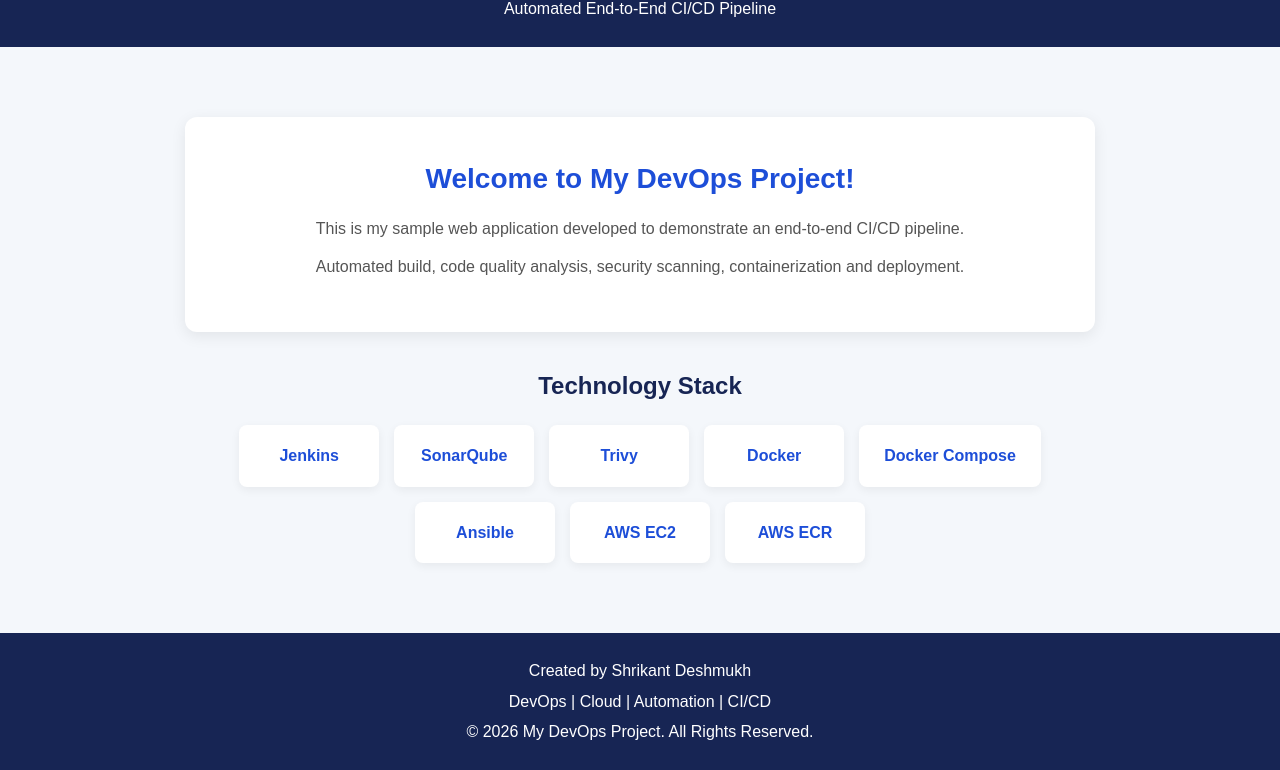
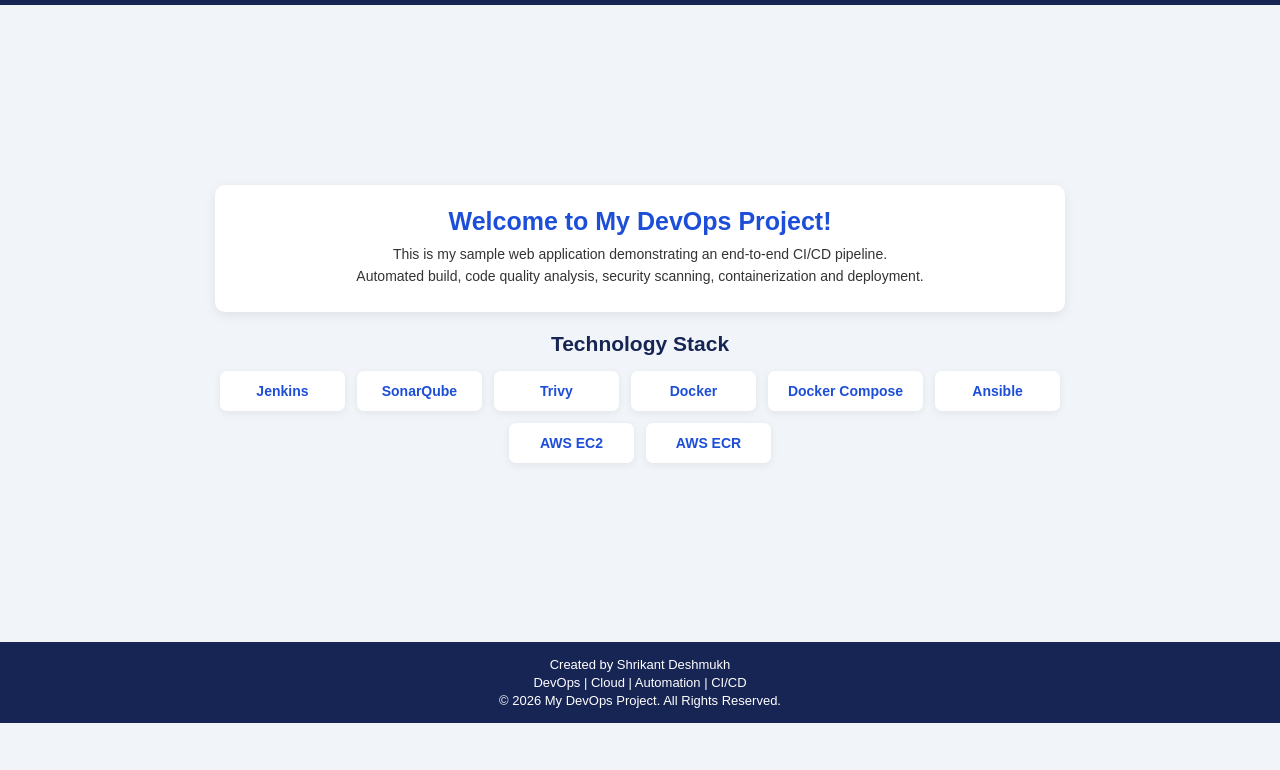
Before and after one commit to shreevdeshmukh/sonarqube-demo-new, a plain HTML site: page index.html in a window 1280 px wide. Shown: the part 77-847 px from the top of the page. After the commit the page ends 800 px from the top, so only its background shows below. Drawn offline with Linux system fonts and the light colour scheme.

Commit message:
uodated the index file

```diff
--- a/index.html
+++ b/index.html
@@ -14,97 +14,143 @@
 
       body {
         font-family: Arial, sans-serif;
-        background: #f4f7fb;
+        background: #f1f5f9;
         color: #333;
-        line-height: 1.6;
+        min-height: 100vh;
+        display: flex;
+        flex-direction: column;
+        overflow: hidden;
       }
 
       header {
         background: #172554;
         color: white;
-        padding: 25px 20px;
         text-align: center;
+        padding: 16px 10px;
       }
 
       header h1 {
-        font-size: 30px;
+        font-size: 26px;
+        margin-bottom: 3px;
       }
 
-      .container {
-        max-width: 950px;
-        margin: 50px auto;
-        padding: 20px;
+      header p {
+        font-size: 14px;
+      }
+
+      main {
+        flex: 1;
+        display: flex;
+        flex-direction: column;
+        justify-content: center;
+        align-items: center;
+        padding: 15px;
+        gap: 20px;
       }
 
       .welcome {
         background: white;
-        padding: 40px 25px;
-        border-radius: 12px;
+        width: 100%;
+        max-width: 850px;
         text-align: center;
-        box-shadow: 0 4px 15px rgba(0, 0, 0, 0.08);
+        padding: 22px 15px;
+        border-radius: 10px;
+        box-shadow: 0 3px 12px rgba(0, 0, 0, 0.08);
       }
 
       .welcome h2 {
         color: #1d4ed8;
-        margin-bottom: 15px;
-        font-size: 28px;
+        font-size: 25px;
+        margin-bottom: 10px;
       }
 
       .welcome p {
-        margin-bottom: 12px;
-        color: #555;
+        font-size: 14px;
+        margin: 6px 0;
       }
 
       .tech-stack {
-        margin-top: 35px;
         text-align: center;
+        width: 100%;
       }
 
       .tech-stack h2 {
-        margin-bottom: 20px;
         color: #172554;
+        margin-bottom: 15px;
+        font-size: 21px;
       }
 
       .cards {
         display: flex;
         flex-wrap: wrap;
         justify-content: center;
-        gap: 15px;
+        gap: 12px;
+        max-width: 850px;
+        margin: auto;
       }
 
       .card {
         background: white;
-        padding: 18px 25px;
-        border-radius: 8px;
-        min-width: 140px;
-        box-shadow: 0 3px 10px rgba(0, 0, 0, 0.06);
+        padding: 12px 20px;
+        border-radius: 7px;
+        min-width: 125px;
+        font-size: 14px;
         font-weight: bold;
         color: #1d4ed8;
+        box-shadow: 0 2px 8px rgba(0, 0, 0, 0.07);
       }
 
       footer {
         background: #172554;
         color: white;
         text-align: center;
-        padding: 20px;
-        margin-top: 50px;
+        padding: 12px;
+        font-size: 13px;
       }
 
       footer p {
-        margin: 5px;
+        margin: 3px;
       }
 
-      @media (max-width: 600px) {
-        header h1 {
-          font-size: 23px;
+      @media (max-height: 600px) {
+        header {
+          padding: 9px;
+        }
+
+        main {
+          gap: 10px;
+          padding: 8px;
+        }
+
+        .welcome {
+          padding: 12px;
+        }
+
+        .cards {
+          gap: 7px;
+        }
+
+        .card {
+          padding: 7px 12px;
+        }
+
+        footer {
+          padding: 7px;
+        }
+      }
+
+      @media (max-width: 500px) {
+        body {
+          overflow: auto;
         }
 
         .welcome h2 {
-          font-size: 23px;
+          font-size: 21px;
         }
 
-        .container {
-          margin: 20px auto;
+        .card {
+          min-width: 105px;
+          padding: 10px;
         }
       }
     </style>
@@ -116,13 +162,13 @@
       <p>Automated End-to-End CI/CD Pipeline</p>
     </header>
 
-    <main class="container">
+    <main>
       <section class="welcome">
         <h2>Welcome to My DevOps Project!</h2>
 
         <p>
-          This is my sample web application developed to demonstrate an
-          end-to-end CI/CD pipeline.
+          This is my sample web application demonstrating an end-to-end CI/CD
+          pipeline.
         </p>
 
         <p>
```
